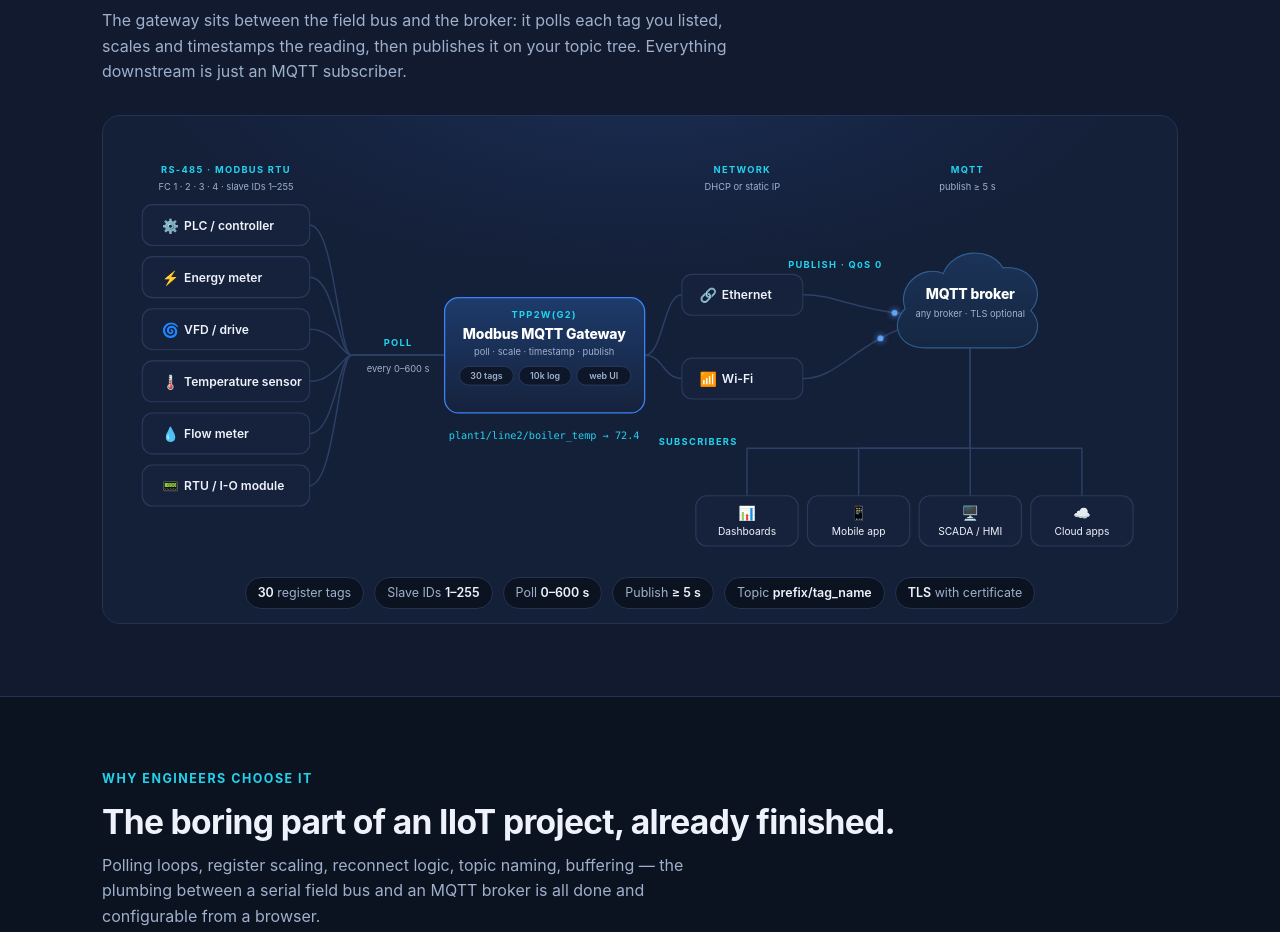
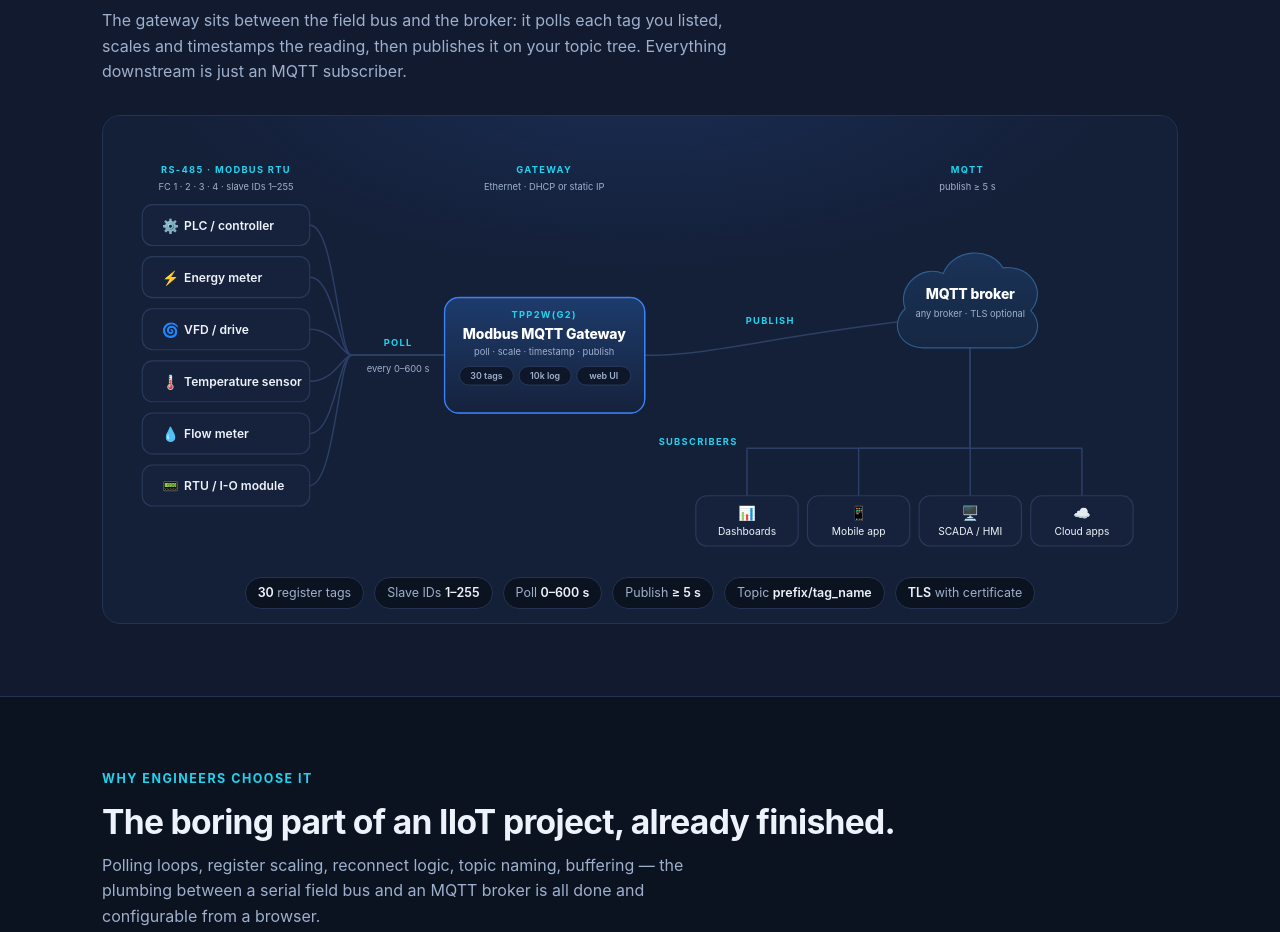
Before and after one commit to tibbotech/modbus-mqtt-gateway-appblocks, a plain HTML site: page index.html in a window 1280 px wide. Shown: the part 1381-2313 px from the top of the page. Drawn offline with nearby package versions, Linux system fonts and the light colour scheme.

Commit message:
edit animation

```diff
--- a/index.html
+++ b/index.html
@@ -363,12 +363,8 @@
           <path class="link" id="p-dev-3" d="M205,268 C232,268 240,240 250,240 H350"/>
           <path class="link" id="p-dev-4" d="M205,324 C232,324 236,240 250,240 H350"/>
           <path class="link" id="p-dev-5" d="M205,380 C232,380 236,240 250,240 H350"/>
-          <!-- links: gateway → transport → broker (split at the chip, so packets are
-               consumed and re-emitted rather than sliding across the label) -->
-          <path class="link" id="p-tx-0a" d="M565,240 C585,240 585,175 605,175"/>
-          <path class="link" id="p-tx-0b" d="M735,175 C772,175 786,190 848,196"/>
-          <path class="link" id="p-tx-1a" d="M565,240 C585,240 585,265 605,265"/>
-          <path class="link" id="p-tx-1b" d="M735,265 C772,265 786,232 848,208"/>
+          <!-- link: gateway → broker -->
+          <path class="link" id="p-tx-0" d="M565,240 C640,240 700,220 848,203"/>
           <!-- links: broker → subscribers -->
           <path class="link" id="p-out-0" d="M915,232 V340 H675 V391"/>
           <path class="link" id="p-out-1" d="M915,232 V340 H795 V391"/>
@@ -382,8 +378,8 @@
           <text class="t-sub"  x="115" y="62" text-anchor="middle">FC 1 · 2 · 3 · 4 · slave IDs 1–255</text>
         </g>
         <g class="gnode">
-          <text class="t-flow" x="670" y="44" text-anchor="middle">NETWORK</text>
-          <text class="t-sub"  x="670" y="62" text-anchor="middle">DHCP or static IP</text>
+          <text class="t-flow" x="457" y="44" text-anchor="middle">GATEWAY</text>
+          <text class="t-sub"  x="457" y="62" text-anchor="middle">Ethernet · DHCP or static IP</text>
         </g>
         <g class="gnode">
           <text class="t-flow" x="912" y="44" text-anchor="middle">MQTT</text>
@@ -423,12 +419,8 @@
         </g>
         <text class="t-read" id="scnRead" x="457" y="330" text-anchor="middle" opacity="0">plant1/line2/boiler_temp → 72.4</text>
 
-        <!-- transports -->
-        <g class="gnode" data-tx="0"><rect class="node" x="605" y="153" width="130" height="44" rx="11"/>
-          <text class="t-icon" x="624" y="181">🔗</text><text class="t-node" x="648" y="180">Ethernet</text></g>
-        <g class="gnode" data-tx="1"><rect class="node" x="605" y="243" width="130" height="44" rx="11"/>
-          <text class="t-icon" x="624" y="271">📶</text><text class="t-node" x="648" y="270">Wi-Fi</text></g>
-        <text class="t-flow" x="770" y="146" text-anchor="middle">PUBLISH · QoS 0</text>
+        <!-- the publish leg -->
+        <text class="t-flow" x="700" y="206" text-anchor="middle">PUBLISH</text>
 
         <!-- broker -->
         <g class="gnode" id="scnCloudNode">
```
